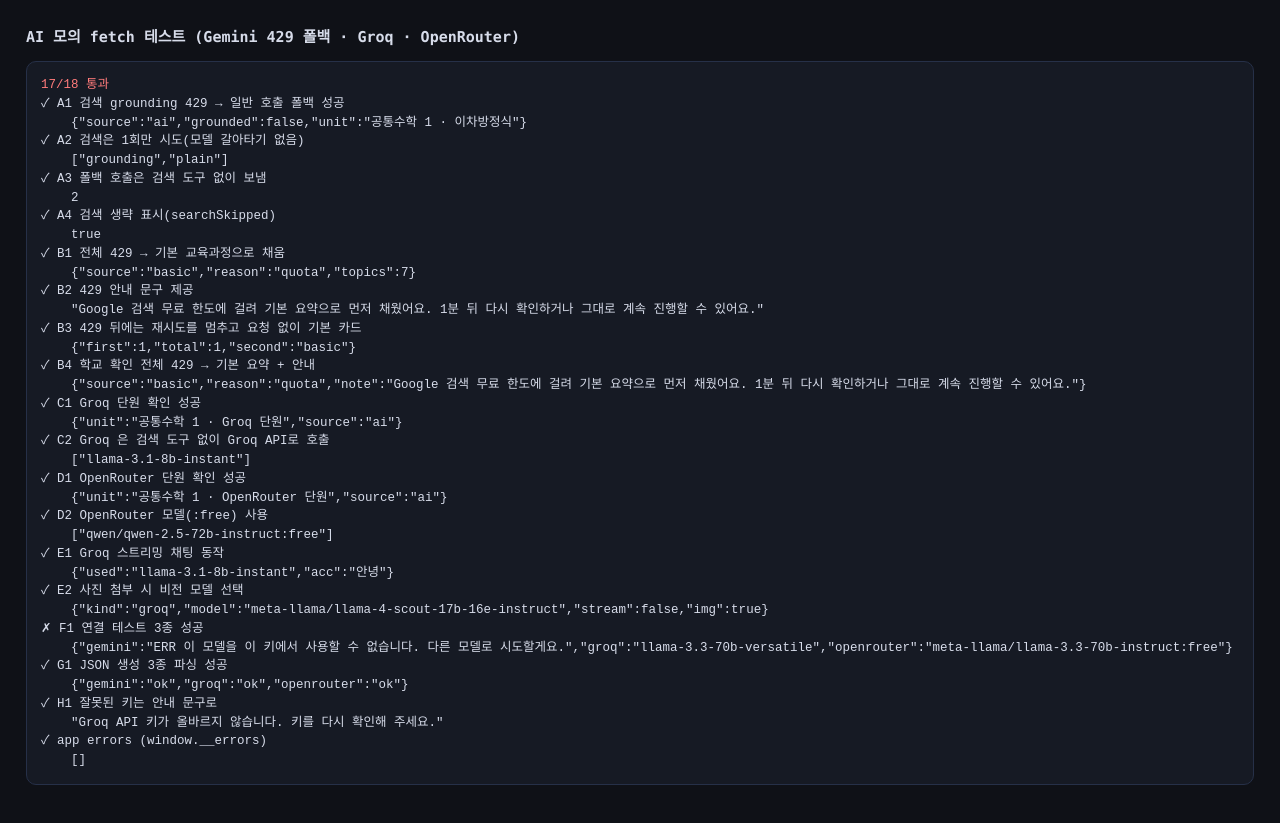
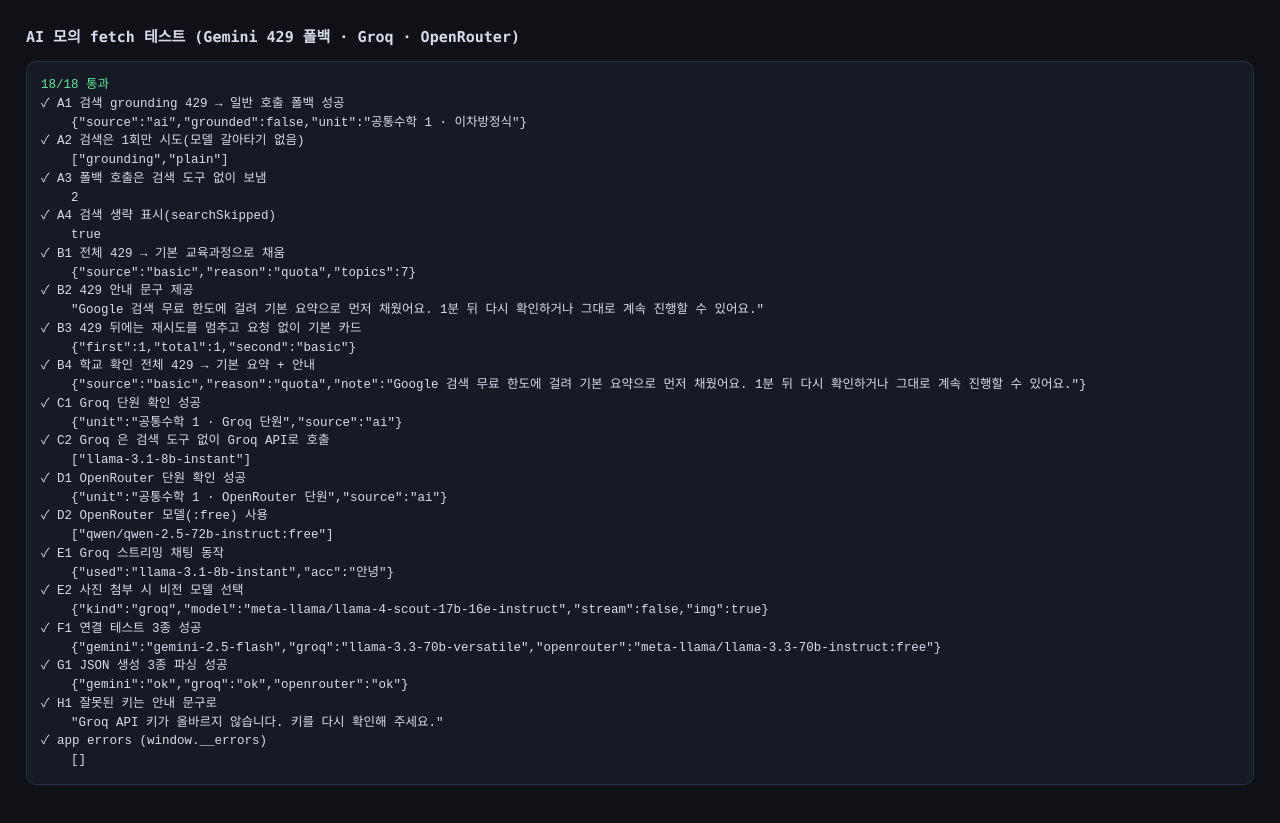
Before and after one commit to junub9318-pixel/ai-study-tutor, a plain HTML site: page tools/mock-test.html in a window 1280 px wide. Drawn offline with Linux system fonts and the light colour scheme.

Commit message:
test: Gemini 모델 목록 모의 응답 경로 수정

```diff
--- a/tools/mock-test.html
+++ b/tools/mock-test.html
@@ -141,7 +141,7 @@ try {
   window.fetch = async (url) => {
     const u = String(url);
     if (u.includes('generativelanguage') && u.includes(':generateContent')) return json(200, { candidates: [{ content: { parts: [{ text: 'ok' }] } }] });
-    if (u.includes('generativelanguage/models')) return json(200, { models: [{ name: 'models/gemini-2.5-flash', supportedGenerationMethods: ['generateContent'] }] });
+    if (u.includes('generativelanguage') && u.includes('/models')) return json(200, { models: [{ name: 'models/gemini-2.5-flash', supportedGenerationMethods: ['generateContent'] }] });
     if (u.includes('api.groq.com') && u.includes('/models')) return json(200, { data: [{ id: 'llama-3.3-70b-versatile' }] });
     if (u.includes('api.groq.com')) return json(200, { choices: [{ message: { content: 'ok' } }] });
     if (u.includes('openrouter.ai/api/models')) return json(200, { data: [{ id: 'meta-llama/llama-3.3-70b-instruct:free' }] });
```
